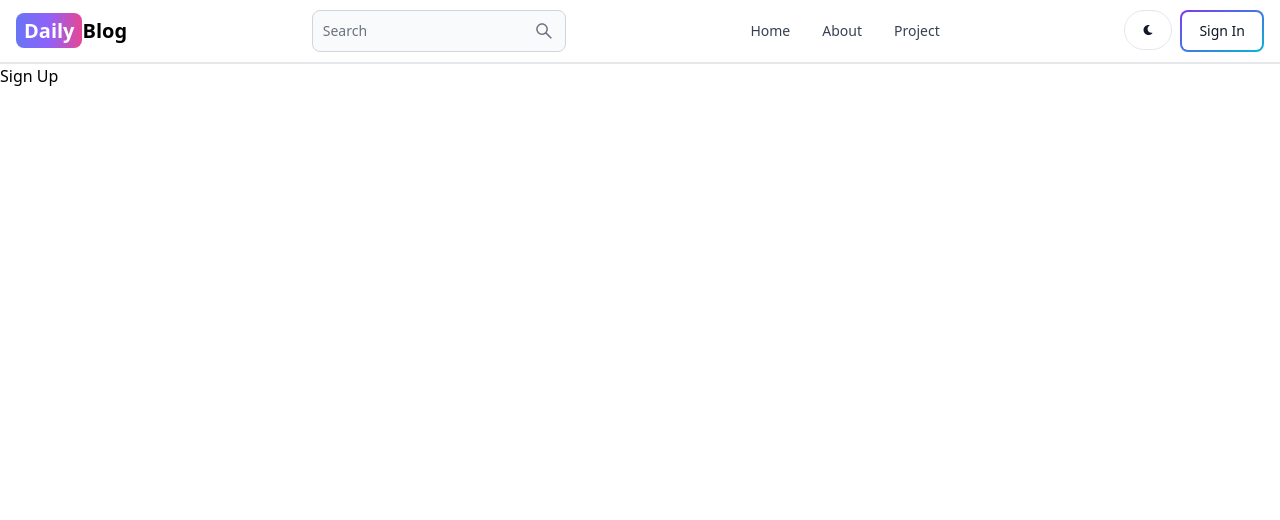
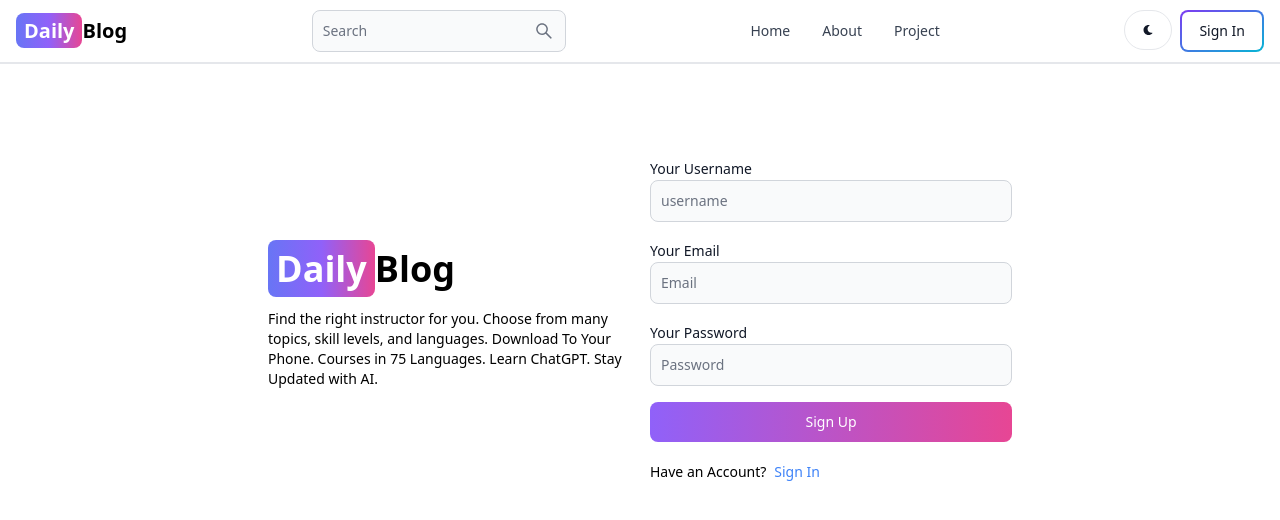
Before and after one commit to usman4222/Mern-Blog, a React (Vite) app in the folder client/: page /sign-up in a window 1280 px wide. Shown: the top 520 px of the page. Built offline with nearby package versions, Linux system fonts and the light colour scheme.

Commit message:
create Sign-up Page UI

```diff
--- a/client/src/pages/SignUp.jsx
+++ b/client/src/pages/SignUp.jsx
@@ -1,9 +1,54 @@
+import { Button, Label, TextInput } from 'flowbite-react'
 import React from 'react'
+import { Link } from 'react-router-dom'
 
 const SignUp = () => {
   return (
-    <div>
-      Sign Up
+    <div className='min-h-screen mt-20'>
+      <div className='flex p-3 max-w-3xl mx-auto flex-col md:flex-row md:items-center gap-5'>
+        {/* left */}
+        <div className='flex-1'>
+          <Link to="/" className=' text-4xl font-bold dark:text-white'>
+            <span className="px-2 py-1 bg-gradient-to-r from-indigo-500 via-purple-500 to-pink-500 rounded-lg text-white">Daily</span>Blog
+          </Link>
+          <p className='text-sm mt-5'>Find the right instructor for you. Choose from many topics, skill levels, and languages. Download To Your Phone. Courses in 75 Languages. Learn ChatGPT. Stay Updated with AI.
+          </p>
+        </div>
+        {/* right */}
+        <div className='flex-1'>
+          <form className='flex flex-col gap-4'>
+            <div>
+              <Label value='Your Username' />
+              <TextInput
+                type='text'
+                placeholder='username'
+                id='username'
+              />
+            </div>
+            <div>
+              <Label value='Your Email' />
+              <TextInput
+                type='text'
+                placeholder='Email'
+                id='email'
+              />
+            </div>
+            <div>
+              <Label value='Your Password' />
+              <TextInput
+                type='text'
+                placeholder='Password'
+                id='Password'
+              />
+            </div>
+            <Button gradientDuoTone='purpleToPink' type='submit'>Sign Up</Button>
+          </form>
+          <div className='flex gap-2 text-sm mt-5'>
+            <span >Have an Account?</span>
+            <Link className='text-blue-500' to="/sign-in">Sign In</Link>
+          </div>
+        </div>
+      </div>
     </div>
   )
 }
```
